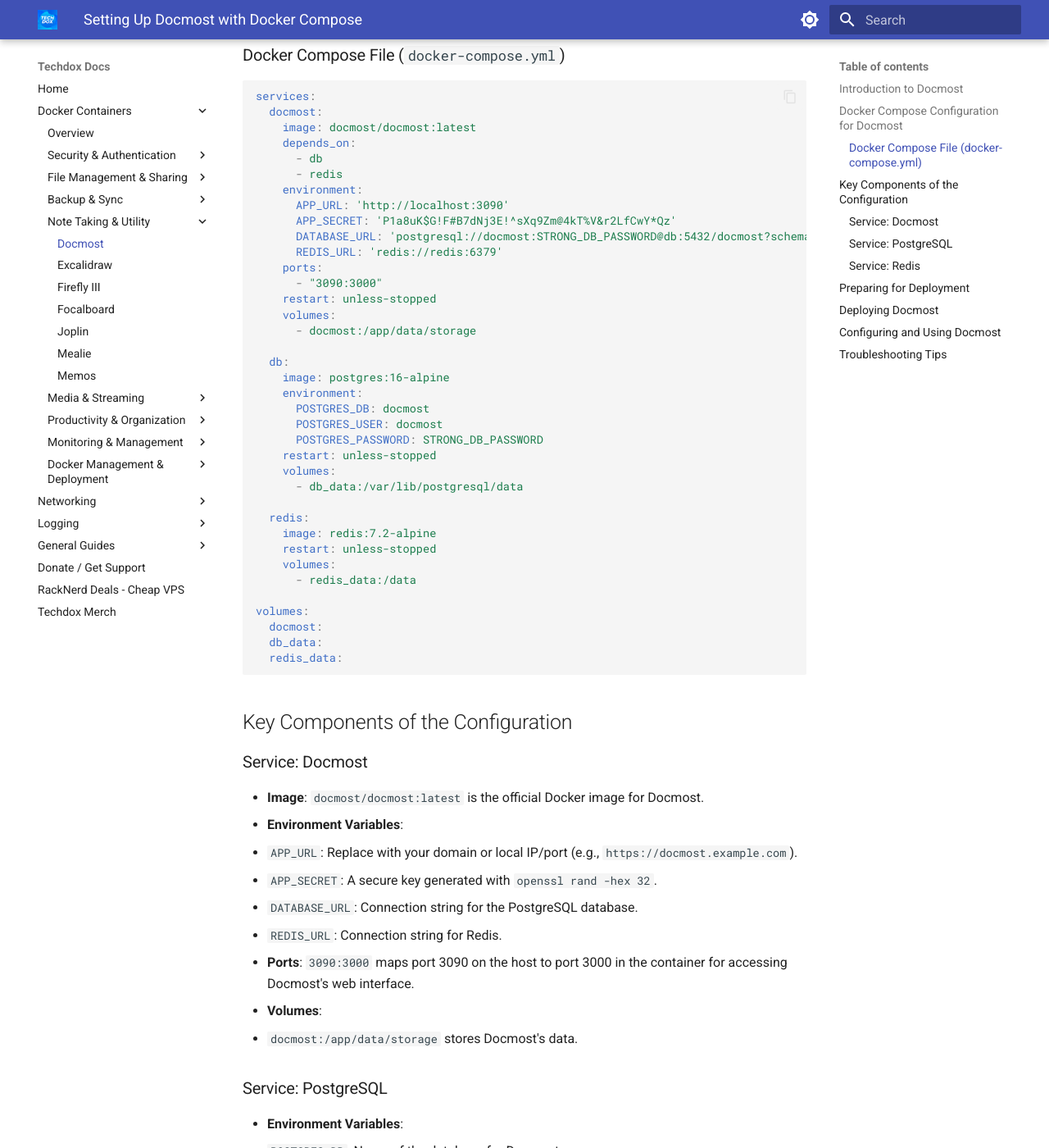
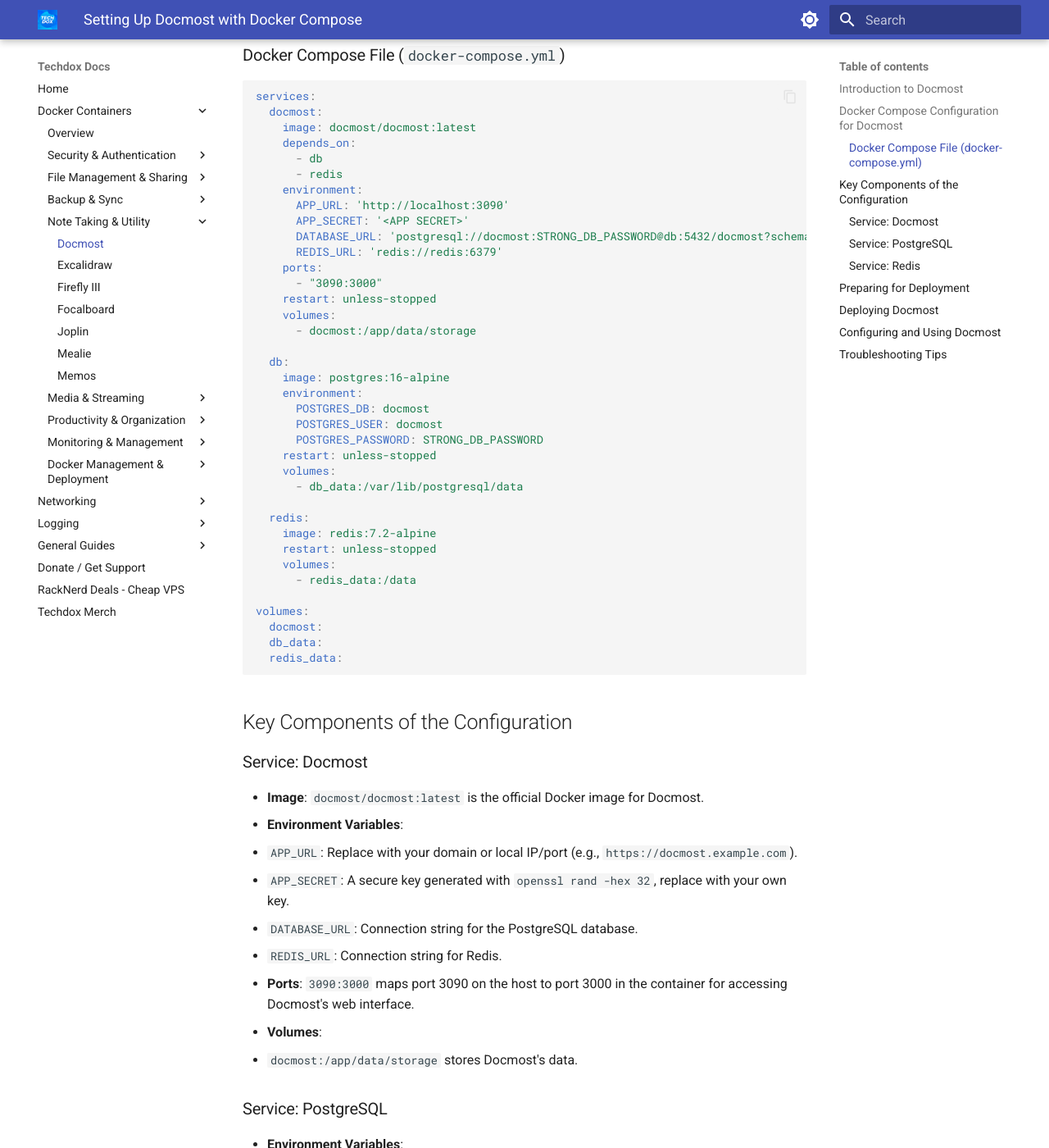
Before and after one commit to Techdox/techdox-docs, an MkDocs documentation site: the page built from docs/docmost.md, in a window 1280 px wide and 1400 px high, scrolled down 430 px. Shown: the whole window at 82% size. Built offline with MkDocs 1.6.1 and Material for MkDocs 9.7.7, drawn with Linux system fonts in a browser that asks for light colours.

Commit message:
added docmost

```diff
--- a/docs/docmost.md
+++ b/docs/docmost.md
@@ -24,7 +24,7 @@
       - redis
     environment:
       APP_URL: 'http://localhost:3090'
-      APP_SECRET: 'P1a8uK$G!F#B7dNj3E!^sXq9Zm@4kT%V&r2LfCwY*Qz'
+      APP_SECRET: '<APP SECRET>'
       DATABASE_URL: 'postgresql://docmost:STRONG_DB_PASSWORD@db:5432/docmost?schema=public'
       REDIS_URL: 'redis://redis:6379'
     ports:
@@ -61,7 +61,7 @@
 - **Image**: `docmost/docmost:latest` is the official Docker image for Docmost.
 - **Environment Variables**:
   - `APP_URL`: Replace with your domain or local IP/port (e.g., `https://docmost.example.com`).
-  - `APP_SECRET`: A secure key generated with `openssl rand -hex 32`.
+  - `APP_SECRET`: A secure key generated with `openssl rand -hex 32`, replace with your own key.
   - `DATABASE_URL`: Connection string for the PostgreSQL database.
   - `REDIS_URL`: Connection string for Redis.
 - **Ports**: `3090:3000` maps port 3090 on the host to port 3000 in the container for accessing Docmost's web interface.
```
